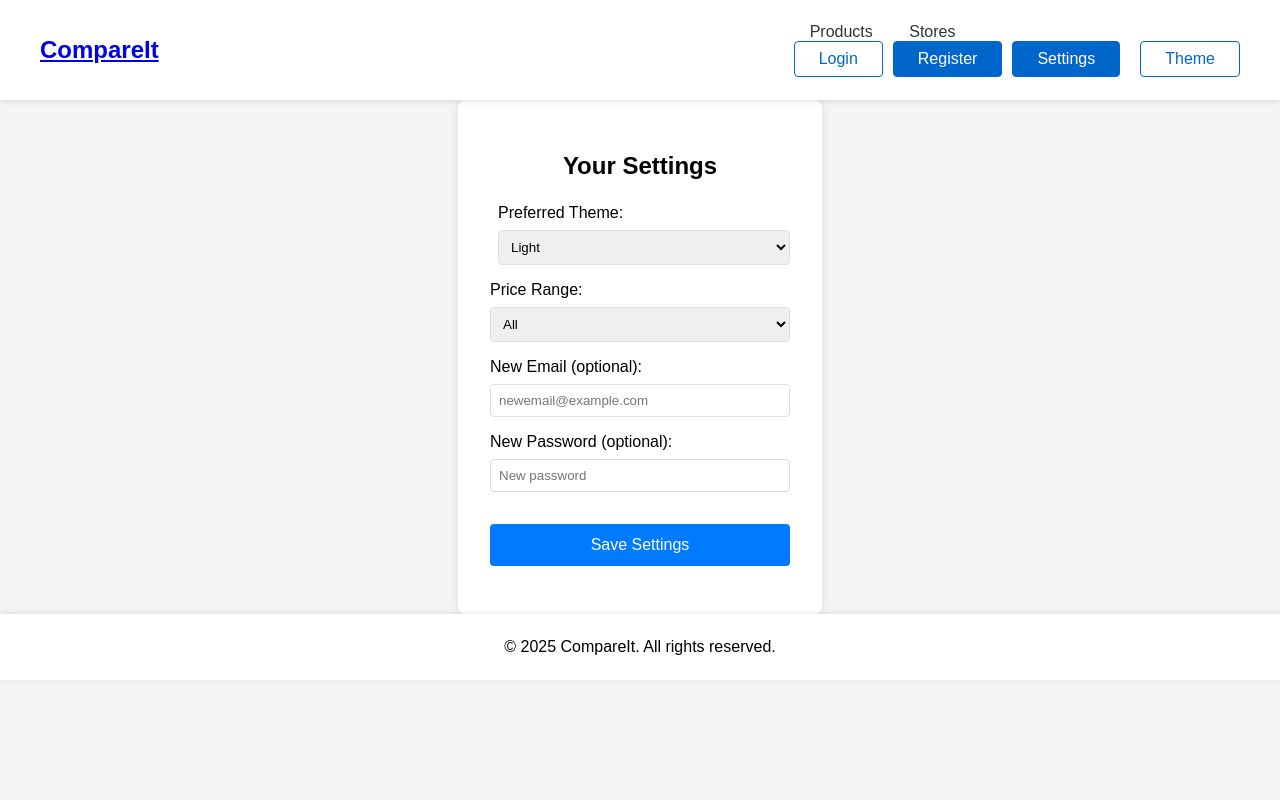
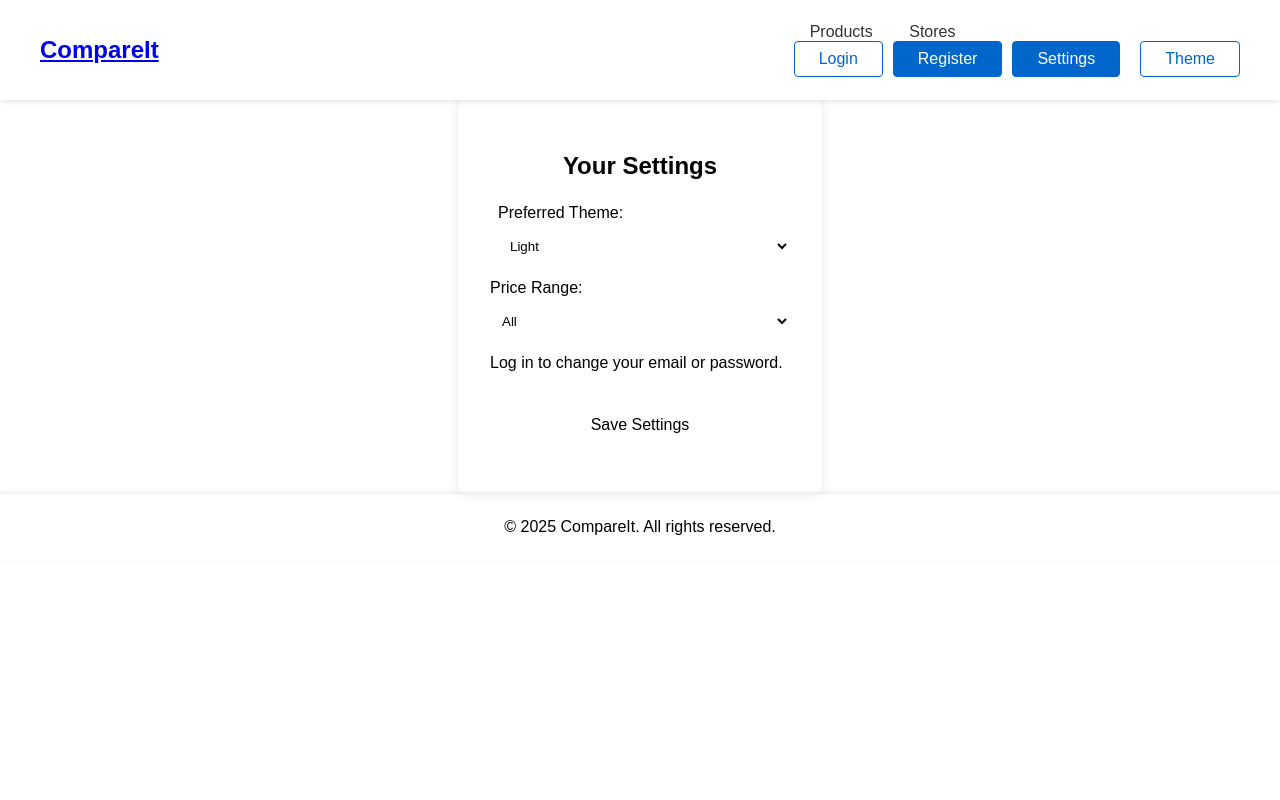
Before and after one commit to Josua-Louw/COS221-Assignment5, a PHP site: page /user_settings.php in a window 1280 px wide. Run offline with PHP 8.4, Linux system fonts and the light colour scheme.

Commit message:
User settings updated

```diff
--- a/front_end/css/user_settings.css
+++ b/front_end/css/user_settings.css
@@ -1,7 +1,7 @@
 
 body {
     font-family: Arial, sans-serif;
-    background-color: #f4f4f4;
+    background-color: var(--bg-page);
     display: flex;
     flex-direction: column;
     min-height: 100vh;
@@ -10,7 +10,7 @@ body {
 
   .settings-container {
     margin: auto;
-    background-color: white;
+    background-color: var(--bg-container);
     padding: 2rem;
     border-radius: 8px;
     box-shadow: 0 0 10px rgba(0,0,0,0.1);
@@ -20,8 +20,8 @@ body {
   .settings-container button {
     width: 100%;
     padding: 0.75rem;
-    background-color: #007bff;
-    color: white;
+    background-color: var(--link-hover);
+    color: var(--text-invert);
     border: none;
     border-radius: 4px;
     cursor: pointer;
@@ -30,10 +30,11 @@ body {
   }
 
   .settings-container button:hover {
-    background-color: #0056b3;
+    background-color: var(--link-active-bg);
   }
 
   .settings-container h2 {
+    color: var(--text-primary);
     text-align: center;
     margin-bottom: 1.5rem;
   }
@@ -45,6 +46,7 @@ body {
   label {
     display: block;
     margin-bottom: 0.5rem;
+    color: var(--text-primary);
   }
 
   input[type="email"],
@@ -52,9 +54,11 @@ body {
   select {
     width: 100%;
     padding: 0.5rem;
-    border: 1px solid #ddd;
+    border: 1px solid var(--border-color);
     border-radius: 4px;
     box-sizing: border-box;
+    background-color: var(--bg-input);
+    color: var(--text-primary);
   }
 
   .error-message {
@@ -63,9 +67,15 @@ body {
     margin-top: 1rem;
   }
 
+  html.dark-theme input[type="email"], html.dark-theme input[type="password"],
+  html.dark-theme select {
+  background-color: var(--bg-input) !important;
+  color: var(--text-primary) !important;
+}
+
   footer {
     margin-top: auto;
-    background: white;
+    background: var(--bg-container);
     text-align: center;
     padding: 0.5rem 0;
     box-shadow: 0 -1px 5px rgba(0,0,0,0.1);
--- a/front_end/scripts/user_settings.js
+++ b/front_end/scripts/user_settings.js
@@ -5,9 +5,11 @@ function showMessage(msg, isError = false) {
 }
 
 document.addEventListener('DOMContentLoaded', () => {
-  const savedTheme = localStorage.getItem('theme') || 'light';
+  const savedTheme = sessionStorage.getItem('theme') || 'light';
   document.getElementById('theme').value = savedTheme;
-  document.body.classList.toggle('dark-theme', savedTheme === 'dark');
+  document.documentElement.classList.toggle('dark-theme', savedTheme === 'dark');
+  const checkbox = document.getElementById('themeToggle');
+  if (checkbox) checkbox.checked = (savedTheme === 'dark');
   const prefs = JSON.parse(localStorage.getItem('preferences') || '{}');
   if (prefs.price_min != null && prefs.price_max != null) {
     document.getElementById('price-filter').value =
@@ -40,17 +42,46 @@ document.getElementById('settingsForm').addEventListener('submit', async e => {
     max_price:        priceMax,
   };
 
-  if (email) payload.new_email = email;
-  if (password) payload.new_password = password;
+  if (document.getElementById('current-email')) {
+    const currEmail = document.getElementById('current-email').value.trim();
+    const currPassword = document.getElementById('current-password').value;
+    const newEmail = document.getElementById('new-email').value.trim();
+    const newPassword = document.getElementById('new-password').value;
+
+    if (!currEmail || !currPassword || !newEmail || !newPassword) {
+      showMessage('Please fill in all email/password fields.', true);
+      return;
+    }
+
+    const emailRegex = /^[^\s@]+@[^\s@]+\.[^\s@]+$/;
+    if (!emailRegex.test(newEmail)) {
+      showMessage('Please enter a valid new email address.', true);
+      return;
+    }
+    if (newPassword.length < 8) {
+      showMessage('Password does not meet specifications.', true);
+      return;
+    }
+
+    payload.current_email    = currEmail;
+    payload.current_password = currPassword;
+    payload.new_email        = newEmail;
+    payload.new_password     = newPassword;
+  }
 
   localStorage.setItem('theme', theme);
+  sessionStorage.setItem('theme', theme);
   localStorage.setItem('preferences', JSON.stringify({
     price_min: priceMin, price_max: priceMax
   }));
-  document.body.classList.toggle('dark-theme', theme === 'dark');
+  document.documentElement.classList.toggle('dark-theme', theme === 'dark');
 
   try {
-    const data = await sendRequest(payload);
+    const data = await fetch('api/api.php', {
+      method: 'POST',
+      headers: { 'Content-Type':'application/json' },
+      body: JSON.stringify(payload)
+    }).then(r => r.json());
 
     if (data.status === 'success') {
         showMessage('Settings saved!');
@@ -60,8 +91,7 @@ document.getElementById('settingsForm').addEventListener('submit', async e => {
                 p.price_min = parseFloat(p.price_min).toFixed(2);
                 p.price_max = parseFloat(p.price_max).toFixed(2);
             }
-            Cookies.set('preferences', JSON.stringify(p), { expires: 7, path: '/' });
-            console.log('Updated preferences in cookies:', p);
+            localStorage.setItem('preferences', JSON.stringify(p));
         }
     } else {
       showMessage(data.message || 'Save failed', true);
--- a/front_end/user_settings.php
+++ b/front_end/user_settings.php
@@ -29,18 +29,30 @@ require_once 'header.php';
         </select>
     </div>
 
+    <?php if (isset($_SESSION['user'])): ?>
     <div class="form-group">
-        <label for="email">New Email (optional):</label>
-        <input type="email" id="email" name="email" placeholder="newemail@example.com">
+      <label for="current-email">Current Email<span class="required">*</span>:</label>
+      <input type="email" id="current-email" name="current_email" required>
+    </div>
+    <div class="form-group">
+      <label for="current-password">Current Password<span class="required">*</span>:</label>
+      <input type="password" id="current-password" name="current_password" required>
     </div>
 
     <div class="form-group">
-      <label for="password">New Password (optional):</label>
-      <input type="password" id="password" name="password" placeholder="New password">
+      <label for="new-email">New Email<span class="required">*</span>:</label>
+      <input type="email" id="new-email" name="new_email" required>
     </div>
+    <div class="form-group">
+      <label for="new-password">New Password<span class="required">*</span>:</label>
+      <input type="password" id="new-password" name="new_password" required>
+    </div>
+    <?php else: ?>
+      <p class="note">Log in to change your email or password.</p>
+    <?php endif; ?>
 
     <button id="save-preferences-btn" type="submit">Save Settings</button>
-  <div id="settingsMessage" class="error-message"></div>
+    <div id="settingsMessage" class="error-message"></div>
   </form>
 </div>
 
```
